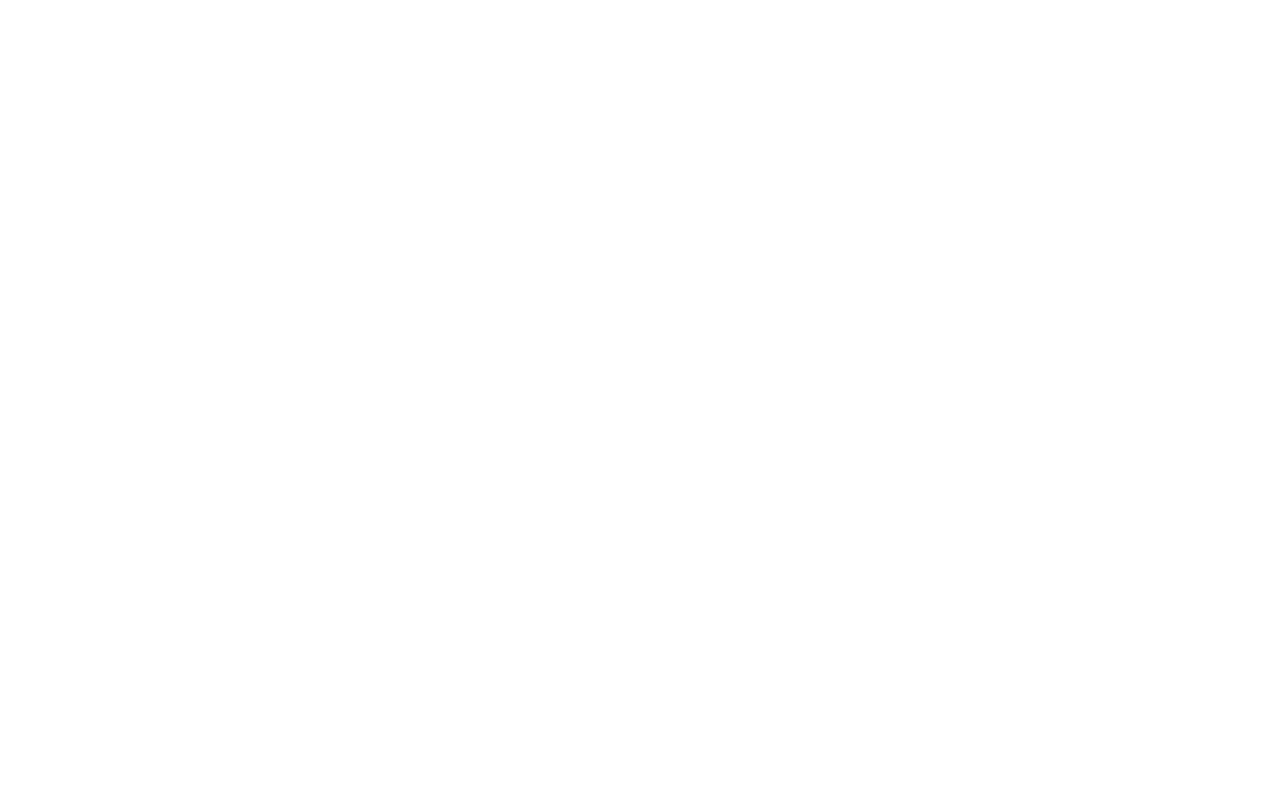
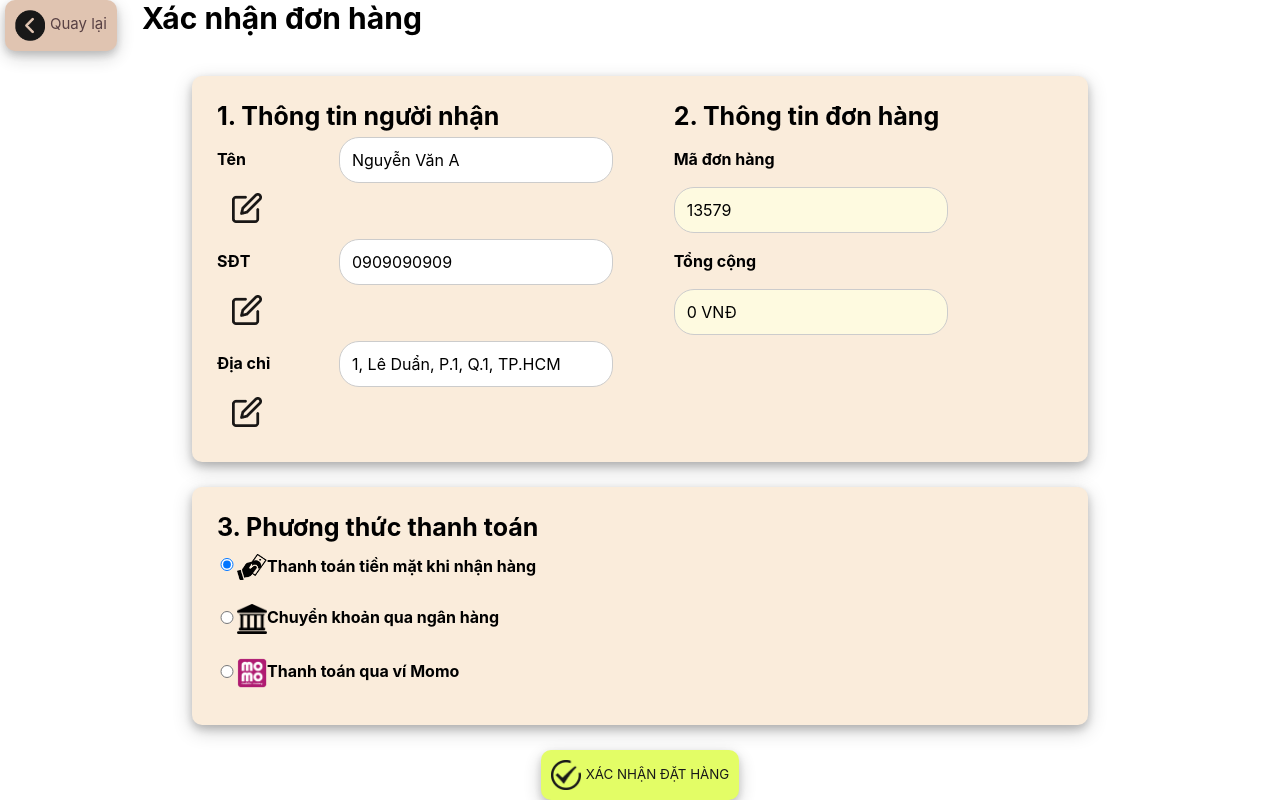
Before and after one commit to tona3922/ebookstore, a React (Create React App) app: page /confirm_order in a window 1280 px wide. Before the commit this address had no page. Built offline with nearby package versions, Linux system fonts and the light colour scheme.

Commit message:
Link 'confirm_order' page to cart page, add a image to knwo if  cart is empty

```diff
--- a/src/App.js
+++ b/src/App.js
@@ -18,12 +18,19 @@
 import { Novel } from "./navbar/home/book genre/novel";
 import { Science } from "./navbar/home/book genre/science";
 import { Search } from "./navbar/home/search";
+import ConfirmOrder from "./navbar/cart/confirm_order";
 // import Data from "./navbar/home/data.json";
 
 function App() {
   //
   const [cartItems, setCartItems] = useState([]);
-
+  const [userInfo] = useState({
+    name: 'Nguyễn Văn A',
+    address: '1, Lê Duẩn, P.1, Q.1, TP.HCM',
+    phone: '0909090909',
+    method:'0'
+  });
+  // chưa có kiểm tra số lượng còn lại của sách
   const onIncrease = (product) => {
     const exist = cartItems.find((x) => x._id === product._id);
     if (exist) {
@@ -90,6 +97,7 @@
           <Route path="/search" element={<Search />} />
           <Route path="/science" element={<Science />} />
           <Route path="/profile" element={<Profile />} />
+          <Route path="/confirm_order" element={< ConfirmOrder userInfo={userInfo} cartItems={cartItems}/>}/>
         </Routes>
       </Router>
     </div>
--- a/src/navbar/cart/cart.css
+++ b/src/navbar/cart/cart.css
@@ -1,4 +1,4 @@
-.mainBox {
+.mainBox_cart {
   max-width: 70%;
   margin: 25px auto;
   background-color: #faecdb;
--- a/src/navbar/cart/cart.jsx
+++ b/src/navbar/cart/cart.jsx
@@ -7,9 +7,8 @@
 import minusButton from "../../img/button/minus.png";
 import plusButton from "../../img/button/plus.png";
 import quitButton from "../../img/button/quit.png";
+import emptyCart from "../../img/emptyCart.png";
 import { Link } from "react-router-dom";
-
-// Note: chưa có đường link quay lại trang trước, link tới trang xác nhận đơn
 
 const quantityStyle = {
   backgroundColor: "rgb(249, 205, 211)",
@@ -60,7 +59,7 @@
         <span style={pageTitleStyle}>Giỏ hàng của bạn</span>
       </div>
 
-      <div className="mainBox">
+      <div className="mainBox_cart">
         {cartItems.length !== 0 &&
           cartItems.map((item) => (
             <div
@@ -117,11 +116,14 @@
         )}
       </div>
 
+      {cartItems.length !== 0 && (
       <div style={{ display: "flex", justifyContent: "center" }}>
+        <Link to="/confirm_order">
         <button className="mainButton" style={{ backgroundColor: "#D4E09B" }}>
           <img src={okIcon} alt="" />
           XÁC NHẬN ĐƠN HÀNG
         </button>
+        </Link>
         <button
           className="mainButton"
           style={{ backgroundColor: "#FFC4AE" }}
@@ -135,6 +137,15 @@
           XÓA GIỎ HÀNG
         </button>
       </div>
+      )}
+
+      {cartItems.length === 0 && (
+        <div>
+          <img src={emptyCart} style={{display:"block",width:"30%",margin:"auto"}} alt='Empty cart'/>
+          <p style={{fontWeight:'bold',textAlign:'center'}}>Your cart is empty</p>
+          <p style={{textAlign:'center'}}>Looks like you have not added anything to your cart. Go ahead & explore top categories.</p>
+        </div>
+      )}
     </>
   );
 }
--- a/src/navbar/cart/confirm_order.css
+++ b/src/navbar/cart/confirm_order.css
@@ -1,7 +1,7 @@
-.mainBox {
+.mainBox_confirm {
   display: flex;
 }
-.mainBox.formBox {
+.mainBox_confirm.formBox {
   margin: 25px;
   flex-wrap: wrap;
   box-shadow: none;
@@ -41,7 +41,7 @@
     background-color: #45a049;
   } */
 
-.mainBox.formBox.formContainer {
+.mainBox_confirm.formBox.formContainer {
   border-radius: 5px;
   /* background-color: #f2f2f2; */
   /* padding: 20px; */
@@ -83,15 +83,21 @@
     width: 100%;
     margin-top: 0;
   }
-  .mainBox {
+  .mainBox_confirm {
     flex-direction: column;
   }
 }
 
-.mainBox.choiceBox {
+.mainBox_confirm.choiceBox {
   /* flex-direction: column; */
   box-shadow: none;
   /* flex-wrap: wrap; */
   display: block;
   margin: 25px;
 }
+
+.radioButton {
+  margin:0;
+  padding:0;
+  width:20px!important;
+}
--- a/src/navbar/cart/confirm_order.jsx
+++ b/src/navbar/cart/confirm_order.jsx
@@ -1,12 +1,14 @@
+import React from "react";
 import okIcon from "../../img/button/ok.png";
 import returnIcon from "../../img/button/return.png";
 import pen from "../../img/pen.png";
-import momo from "../../img/momo.png";
-import bank from "../../img/bank.png";
+import momo from "../../img/home/momo.png";
+import bank from "../../img/home/bank.png";
 import cash from "../../img/cash.png";
 import "./confirm_order.css";
-import "./cart.css"; // for mainBox mainButton style
+import "./cart.css"; // for reusing mainBox_cart mainButton style
 import { useRef, useState } from "react";
+import { Link } from "react-router-dom";
 
 // Note: chưa có đường link trở về trang giỏ hàng, chưa có props thông tin người dùng và mã giỏ hàng
 
@@ -28,46 +30,56 @@
 };
 
 export default function ConfirmOrder(props) {
-  const [inputs, setInputs] = useState({
-    name: props.name,
-    number: props.number,
-    address: props.address,
-    code: props.code,
-    total: props.total,
-    method: "0", // default
-  });
+  // const [inputs, setUserInfo] = useState({
+  //   name: props.name,
+  //   number: props.number,
+  //   address: props.address,
+  //   code: props.code,
+  //   total: props.total,
+  //   method: "0", // default
+  // });
+  const [userInfo, setUserInfo] = useState(props.userInfo)
+  // setUserInfo({...userInfo, method: '0'})
+  const [cartItems] = useState(props.cartItems)
+
+  const itemsPrice = cartItems.reduce((a, c) => a + c.qty * c.price, 0);
+  const shippingPrice = itemsPrice < 300000 ? itemsPrice * 0.2 : 0;
+  const totalPrice = itemsPrice + shippingPrice;
 
   const handleFormChange = (event) => {
     const attr = event.target.name;
     const value = event.target.value;
-    setInputs((values) => ({ ...values, [attr]: value }));
+    setUserInfo((values) => ({ ...values, [attr]: value }));
   };
   const handleChoiceChange = (event) => {
-    setInputs((values) => ({ ...values, method: event.target.value }));
+    setUserInfo((values) => ({ ...values, method: event.target.value }));
   };
+  // hàm này sẽ gửi toàn bộ thông tin đơn hàng về chỗ quản lý đơn hàng
   const handleSubmit = (event) => {
     event.preventDefault();
     alert(
       "Your name is: " +
-        inputs.name +
+        userInfo.name +
         "\nYour number is: " +
-        inputs.number +
+        userInfo.phone +
         "\nYour address is: " +
-        inputs.address
+        userInfo.address
     );
   };
   return (
     <>
       <div>
+        <Link to="/cart">
         <button className="mainButton" style={returnButton}>
           <img src={returnIcon} alt="" />
           Quay lại
         </button>
+        </Link>
         <span style={pageTitle}>Xác nhận đơn hàng</span>
       </div>
 
-      <div className="mainBox">
-        <div className="mainBox formBox formContainer">
+      <div className="mainBox_cart mainBox_confirm">
+        <div className="mainBox_confirm formBox formContainer">
           <div className="row" style={sectionTitle}>
             1. Thông tin người nhận
           </div>
@@ -75,48 +87,49 @@
             <EditableInput
               labelText="Tên"
               name="name"
-              value={inputs.name}
+              value={userInfo.name}
               onChange={handleFormChange}
             />
             <EditableInput
               labelText="SĐT"
               name="number"
-              value={inputs.number}
+              value={userInfo.phone}
               onChange={handleFormChange}
             />
             <EditableInput
               labelText="Địa chỉ"
               name="address"
-              value={inputs.address}
+              value={userInfo.address}
               onChange={handleFormChange}
             />
           </form>
         </div>
-        <div className="mainBox formBox formContainer">
+        <div className="mainBox_confirm formBox formContainer">
           <div style={sectionTitle}>2. Thông tin đơn hàng</div>
           <form>
             <UneditableInput
               labelText="Mã đơn hàng"
               name="code"
-              value={inputs.code}
+              value={'13579'}
             />
             <UneditableInput
               labelText="Tổng cộng"
               name="total"
-              value={inputs.total + " VNĐ"}
+              value={totalPrice + " VNĐ"}
             />
           </form>
         </div>
       </div>
 
-      <div className="mainBox">
-        <div className="mainBox choiceBox">
+      <div className="mainBox_cart mainBox_confirm">
+        <div className="mainBox_confirm choiceBox">
           <div style={sectionTitle}>3. Phương thức thanh toán</div>
           <label className="choiceContainer">
             <input
+              className="radioButton"
               type="radio"
               value="0"
-              checked={inputs.method === "0"}
+              checked={userInfo.method === "0"}
               onChange={handleChoiceChange}
             />
             <img
@@ -129,9 +142,10 @@
           <br />
           <label className="choiceContainer">
             <input
+              className="radioButton"
               type="radio"
               value="1"
-              checked={inputs.method === "1"}
+              checked={userInfo.method === "1"}
               onChange={handleChoiceChange}
             />
             <img
@@ -144,9 +158,10 @@
           <br />
           <label className="choiceContainer">
             <input
+              className="radioButton"
               type="radio"
               value="2"
-              checked={inputs.method === "2"}
+              checked={userInfo.method === "2"}
               onChange={handleChoiceChange}
             />
             <img
@@ -192,6 +207,7 @@
           name={name}
           value={value}
           onChange={onChange}
+          style={{background:'white'}}
         />
       </div>
       <div className="col-end">
@@ -216,7 +232,7 @@
         <label>{labelText}</label>
       </div>
       <div className="col-75">
-        <input type="text" name={name} value={value} readOnly />
+        <input type="text" name={name} value={value} style={{background:'#FEFAE0'}}readOnly />
       </div>
     </div>
   );
```
Also changed, not shown: 1 other file (tests, documents, lock files or other folders).
